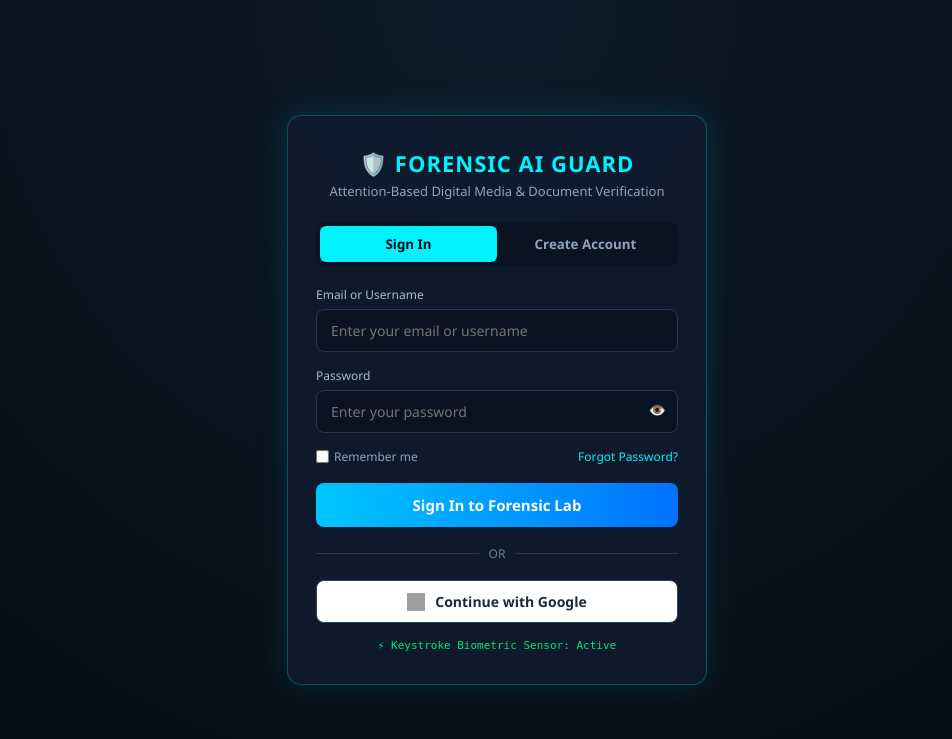
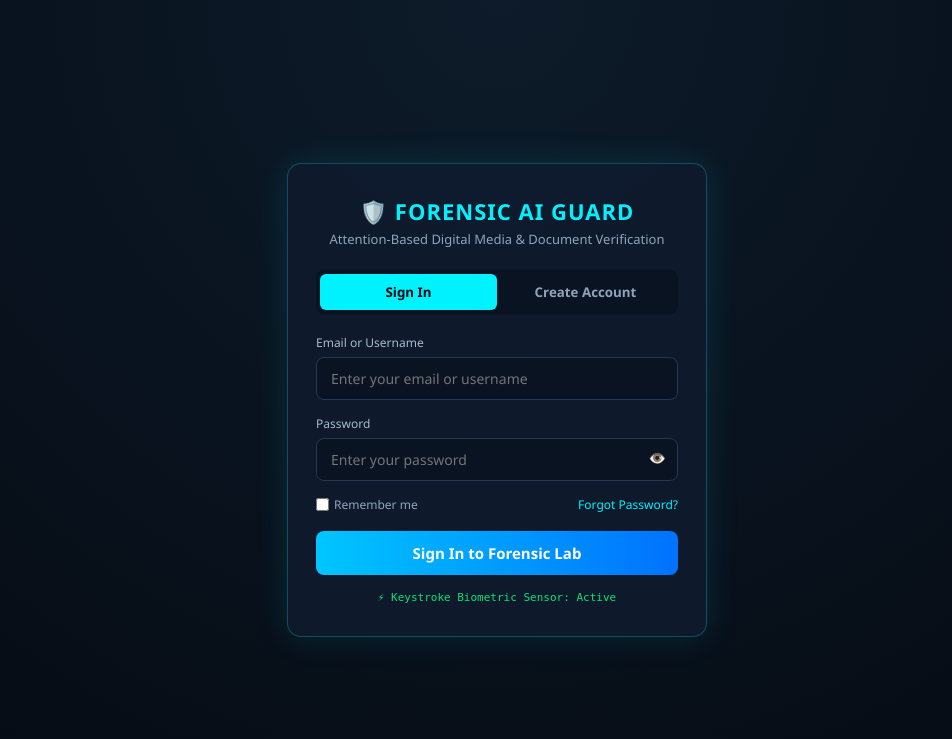
Before and after one commit to ravikantrajak7999-ui/Forgery-Detection-System, a Flask app: page /login in a window 1280 px wide. Shown: the top 739 px of the page, without its empty margins (143-1095 px from the left). Run offline with Flask 3, Linux system fonts and the light colour scheme; grey boxes are pictures that could not be loaded.

Commit message:
Removed Google login button

```diff
--- a/templates/login.html
+++ b/templates/login.html
@@ -194,12 +194,7 @@
         </div>
     </form>
 
-    <!-- GOOGLE OAUTH LOGIN -->
-    <div class="divider">OR</div>
-    <a href="/login/google" class="google-btn">
-        <img src="https://gstatic.com" width="18" height="18" alt="Google">
-        Continue with Google
-    </a>
+
 
     <div class="bio-tag" id="bioStatus">⚡ Keystroke Biometric Sensor: Active</div>
 </div>
```
